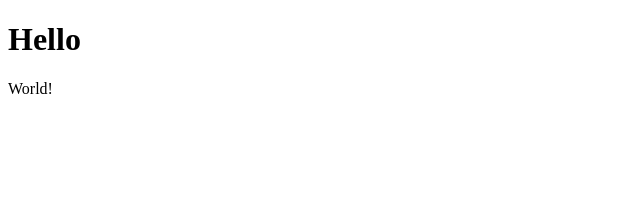
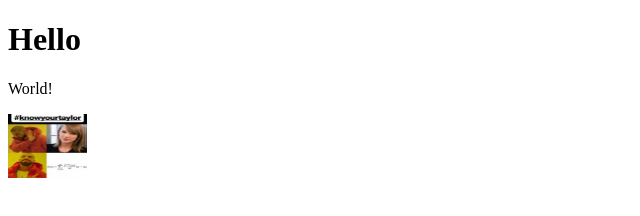
Before and after one commit to andrasbalogh/rep_name, a plain HTML site: page index.html in a window 1280 px wide. Shown: the whole page, without its empty margins (0-640 px from the left). Drawn offline with Linux system fonts and the light colour scheme.

Commit message:
Update index.html

```diff
--- a/index.html
+++ b/index.html
@@ -9,5 +9,6 @@
 
     <h1>Hello</h1>
 <p>World! </p>
+    <p> <img src="/images/taylor2.jpg" alt="Taylor meme" height="64" width="79" /> </p>
     </body>
 </html>
```
